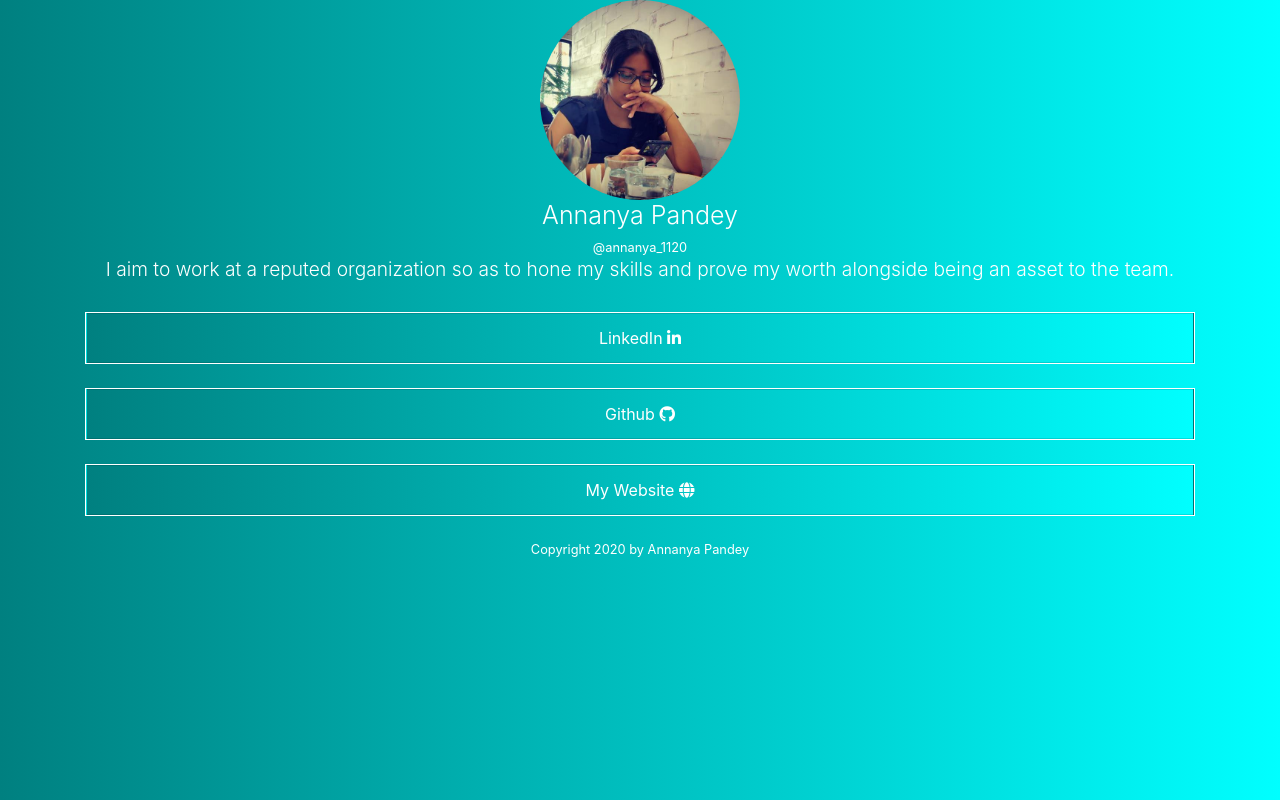
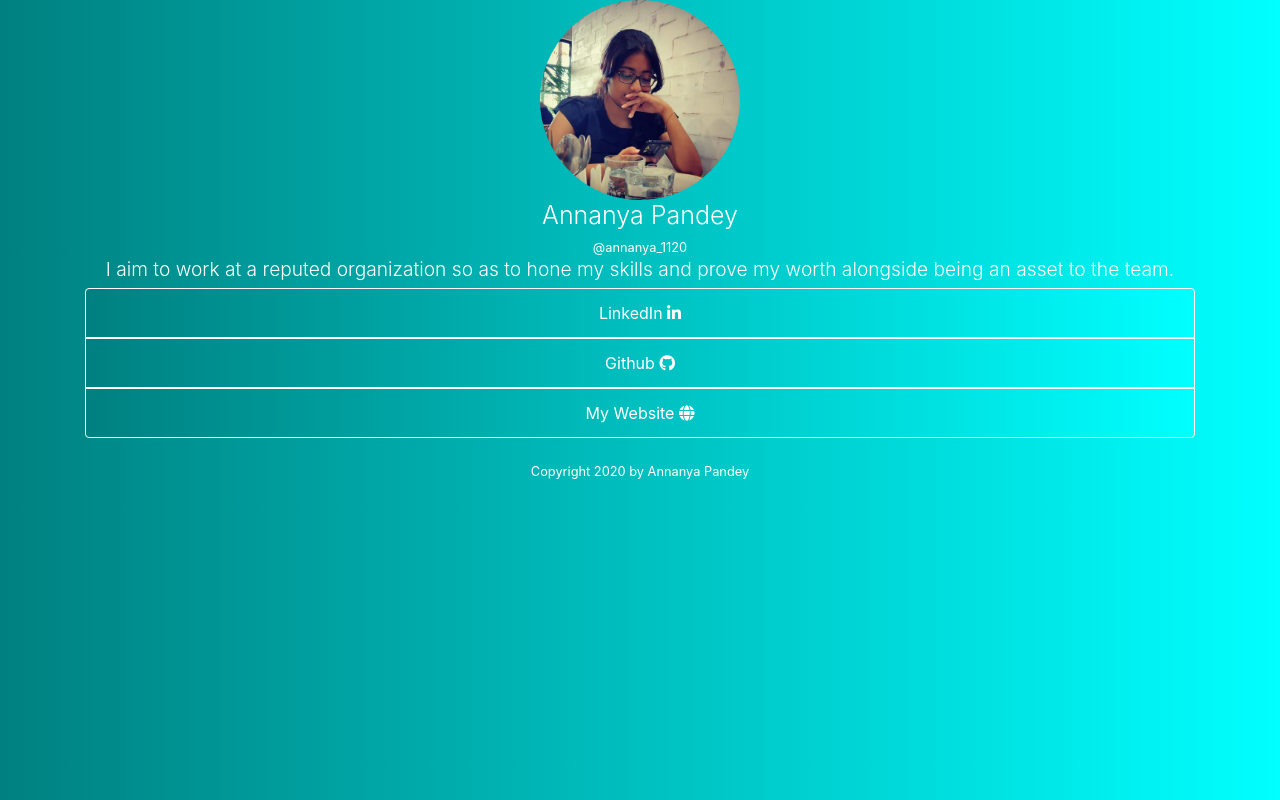
Before and after one commit to stephenajulu/linkTree-12, a plain HTML site: page index.html in a window 1280 px wide. Drawn offline with nearby package versions, Linux system fonts and the light colour scheme.

Commit message:
Added hover effect on anchor tags. Removed unnecessary span tags.

```diff
--- a/index.html
+++ b/index.html
@@ -16,12 +16,9 @@
         </div>
         <div class="container">
             <div class="list-group links">
-                <!--<a href="#" class="list-group-item list-group-item-action active">
-                Cras justo odio
-                </a>-->
-                <br><span class="border border-white"><a href="https://www.linkedin.com/in/annanya-pandey-7a9043195/" class="list-group-item list-group-item-action text-white bg-pink link">LinkedIn <i class="fab fa-linkedin-in"></i></a></span><br>
-                <span class="border border-white"><a href="https://github.com/Annanya481" class="list-group-item list-group-item-action text-white bg-pink link">Github <i class="fab fa-github"></i></a></span><br>
-                <span class="border border-white"><a href="https://annanya.info/" class="list-group-item list-group-item-action text-white bg-pink link">My Website <i class="fas fa-globe"></i></a></span>
+                <a href="https://www.linkedin.com/in/annanya-pandey-7a9043195/" class="list-group-item list-group-item-action text-white bg-pink link border border-white">LinkedIn <i class="fab fa-linkedin-in"></i></a>
+                <a href="https://github.com/Annanya481" class="list-group-item list-group-item-action text-white bg-pink link border border-white">Github <i class="fab fa-github"></i></a>
+                <a href="https://annanya.info/" class="list-group-item list-group-item-action text-white bg-pink link border border-white">My Website <i class="fas fa-globe"></i></a>
             </div>
         </div>
         <div class="footer">
--- a/styles.css
+++ b/styles.css
@@ -27,6 +27,11 @@ html, body{
     background-image: linear-gradient(to right, teal , cyan);
 }
 
+a:hover {
+    background-color: teal;
+    background-image: linear-gradient(to right, teal , green);
+}
+
 .footer {
     text-align: center;
 }
```
